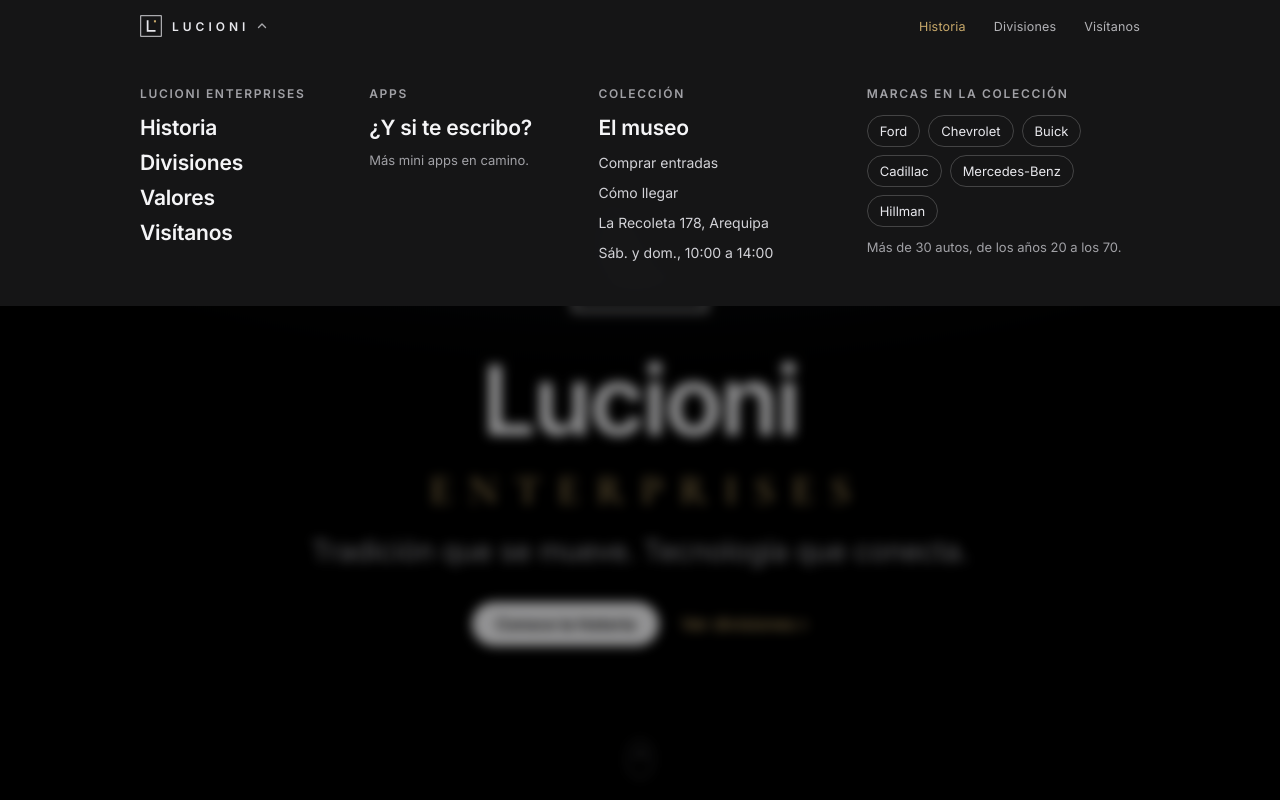
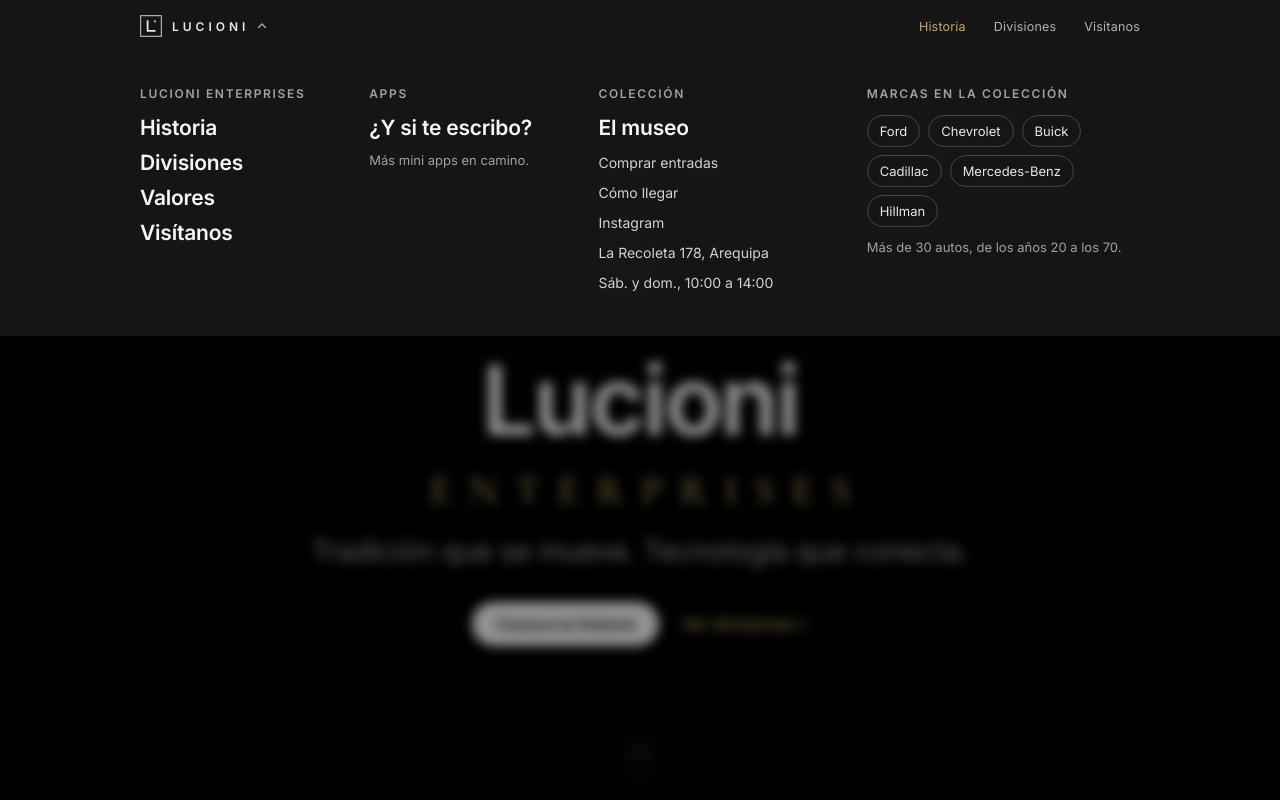
Before and after one commit to P4T3X/Y-si-te-escribo-, a website: page public/lucioni/index.html in a window 1280 px wide. Both pictures are taken after a click on the button "LUCIONI". Shown: the top 800 px of the page. Drawn offline with nearby package versions, Linux system fonts and the light colour scheme.

Commit message:
Añade el Instagram de la Colección Lucioni
Co-Authored-By: Claude Fable 5.2 <noreply@anthropic.com>
Claude-Session: https://claude.ai/code/session_01XDAbNmeJU3STcwXmGJcHt7

```diff
--- a/public/lucioni/index.html
+++ b/public/lucioni/index.html
@@ -22,7 +22,7 @@
 <script type="application/ld+json">
 {"@context":"https://schema.org","@graph":[
 {"@type":"Organization","name":"Lucioni Enterprises","url":"https://ysiteescrib.netlify.app/lucioni/","description":"Una familia de Arequipa que empezó con autos clásicos y hoy también crea aplicaciones.","address":{"@type":"PostalAddress","addressLocality":"Arequipa","addressCountry":"PE"}},
-{"@type":"Museum","name":"Colección Lucioni","url":"https://coleccionlucioni.netlify.app","address":{"@type":"PostalAddress","streetAddress":"Calle La Recoleta 178","addressLocality":"Arequipa","addressCountry":"PE"},"openingHours":"Sa-Su 10:00-14:00"}
+{"@type":"Museum","name":"Colección Lucioni","url":"https://coleccionlucioni.netlify.app","address":{"@type":"PostalAddress","streetAddress":"Calle La Recoleta 178","addressLocality":"Arequipa","addressCountry":"PE"},"openingHours":"Sa-Su 10:00-14:00","sameAs":["https://www.instagram.com/coleccion_lucioni/"]}
 ]}
 </script>
 <style>
@@ -225,7 +225,7 @@ footer a:hover{color:var(--txt);text-decoration:underline}
   <div class="mi">
     <div class="col"><h4>Lucioni Enterprises</h4><ul class="big"><li><a href="#historia">Historia</a></li><li><a href="#divisiones">Divisiones</a></li><li><a href="#valores">Valores</a></li><li><a href="#visita">Visítanos</a></li></ul></div>
     <div class="col"><h4>Apps</h4><ul class="big"><li><a href="/">¿Y si te escribo?</a></li></ul><p class="soon">Más mini apps en camino.</p></div>
-    <div class="col"><h4>Colección</h4><ul class="big"><li><a href="https://coleccionlucioni.netlify.app" target="_blank" rel="noopener">El museo</a></li></ul><ul class="sm"><li><a href="https://coleccionlucioni.netlify.app" target="_blank" rel="noopener">Comprar entradas</a></li><li><a href="#visita">Cómo llegar</a></li><li><span>La Recoleta 178, Arequipa</span></li><li><span>Sáb. y dom., 10:00 a 14:00</span></li></ul></div>
+    <div class="col"><h4>Colección</h4><ul class="big"><li><a href="https://coleccionlucioni.netlify.app" target="_blank" rel="noopener">El museo</a></li></ul><ul class="sm"><li><a href="https://coleccionlucioni.netlify.app" target="_blank" rel="noopener">Comprar entradas</a></li><li><a href="#visita">Cómo llegar</a></li><li><a href="https://www.instagram.com/coleccion_lucioni/" target="_blank" rel="noopener">Instagram</a></li><li><span>La Recoleta 178, Arequipa</span></li><li><span>Sáb. y dom., 10:00 a 14:00</span></li></ul></div>
     <div class="col"><h4>Marcas en la colección</h4><div class="chips"><span>Ford</span><span>Chevrolet</span><span>Buick</span><span>Cadillac</span><span>Mercedes-Benz</span><span>Hillman</span></div><p class="soon">Más de 30 autos, de los años 20 a los 70.</p></div>
   </div>
 </div>
@@ -322,6 +322,7 @@ footer a:hover{color:var(--txt);text-decoration:underline}
         <dt>Dirección</dt><dd>Calle La Recoleta 178, Cercado de Arequipa, Perú</dd>
         <dt>Horario</dt><dd>Sábados y domingos, 10:00 a 14:00</dd>
         <dt>Entradas</dt><dd><a class="lnk ext" href="https://coleccionlucioni.netlify.app" target="_blank" rel="noopener">Comprar en línea</a></dd>
+        <dt>Instagram</dt><dd><a class="lnk ext" href="https://www.instagram.com/coleccion_lucioni/" target="_blank" rel="noopener">@coleccion_lucioni</a></dd>
       </dl>
     </div>
     <div class="map rv">
@@ -347,6 +348,7 @@ footer a:hover{color:var(--txt);text-decoration:underline}
     <span class="sp"></span>
     <span>Arequipa, Perú</span>
     <a href="https://coleccionlucioni.netlify.app" target="_blank" rel="noopener">Colección Lucioni</a>
+    <a href="https://www.instagram.com/coleccion_lucioni/" target="_blank" rel="noopener">Instagram</a>
     <a href="/">¿Y si te escribo?</a>
     <span>© <span id="yr">2026</span> Lucioni Enterprises. Todos los derechos reservados.</span>
   </div>
```
